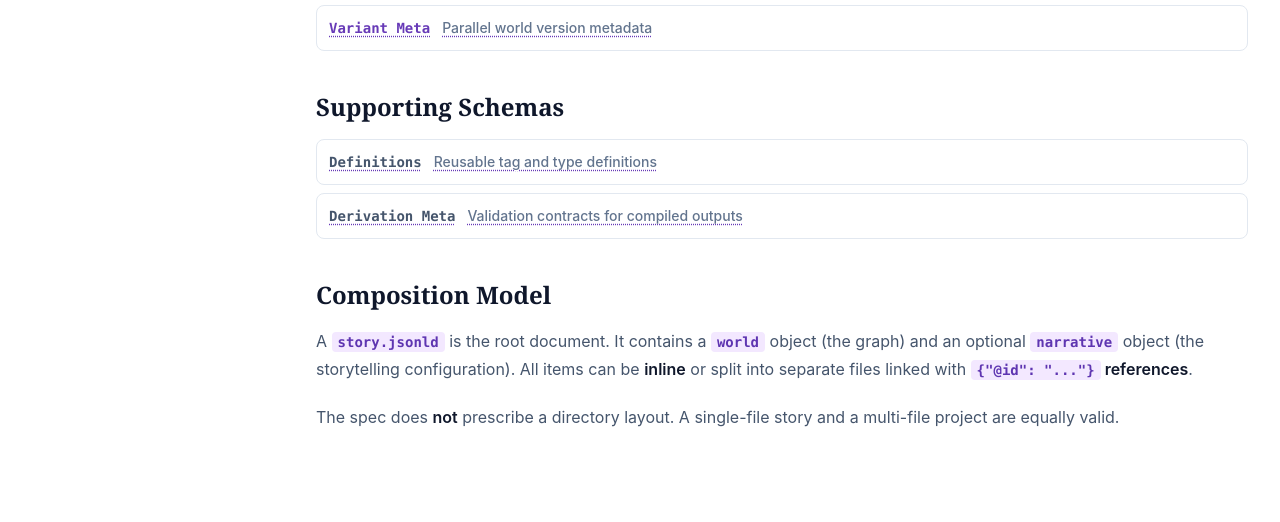
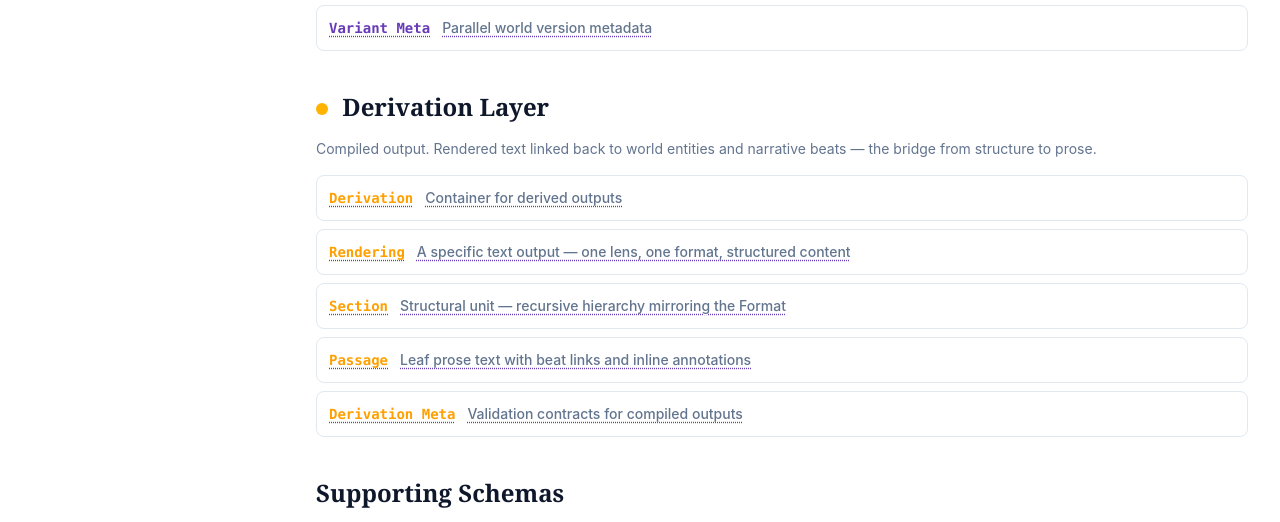
Before and after one commit to christopherscholz/story-as-code-website, an Astro site: page /schemas in a window 1280 px wide. Shown: the part 1191-1713 px from the top of the page. Built offline with nearby package versions, Linux system fonts and the light colour scheme; Astro itself is replaced by a stand-in of ours.

Commit message:
feat: add Derivation Layer schema documentation (#12)
Add complete schema docs for the Derivation Layer (DerivationLayer,
Rendering, Section, Passage, TextAnnotation) generated from SHACL
shapes, with sidebar navigation and index page section.

Co-authored-by: Claude Opus 4.6 (1M context) <noreply@anthropic.com>

```diff
--- a/scripts/prepare-content.mjs
+++ b/scripts/prepare-content.mjs
@@ -160,11 +160,39 @@ const SCHEMA_META = {
     category: 'definitions',
     order: 33,
   },
+  derivation: {
+    title: 'Derivation Schema',
+    description:
+      'The derivation layer — compiled output linked to world and narrative elements.',
+    category: 'derivation',
+    order: 40,
+  },
+  rendering: {
+    title: 'Rendering Schema',
+    description:
+      'A specific text output — one lens, one format, structured content.',
+    category: 'derivation',
+    order: 41,
+  },
+  section: {
+    title: 'Section Schema',
+    description:
+      'A structural unit of derived text — recursive hierarchy mirroring the Format structure.',
+    category: 'derivation',
+    order: 42,
+  },
+  passage: {
+    title: 'Passage Schema',
+    description:
+      'A unit of prose text within a section — the leaf content of a rendering.',
+    category: 'derivation',
+    order: 43,
+  },
   'derivation-meta': {
     title: 'Derivation Meta Schema',
     description: 'Validation contract for a compiled output.',
     category: 'derivation',
-    order: 40,
+    order: 44,
   },
 };
 
--- a/src/data/navigation.ts
+++ b/src/data/navigation.ts
@@ -35,7 +35,16 @@ export const schemaSidebar: SidebarItem[] = [
       { label: 'Value', href: '/schemas/value/' },
     ],
   },
-  { label: 'Derivation Meta', href: '/schemas/derivation-meta/' },
+  {
+    label: 'Derivation',
+    href: '/schemas/derivation/',
+    children: [
+      { label: 'Rendering', href: '/schemas/rendering/' },
+      { label: 'Section', href: '/schemas/section/' },
+      { label: 'Passage', href: '/schemas/passage/' },
+      { label: 'Derivation Meta', href: '/schemas/derivation-meta/' },
+    ],
+  },
 ];
 
 export const exampleSidebar: SidebarItem[] = [
--- a/src/pages/schemas/index.astro
+++ b/src/pages/schemas/index.astro
@@ -25,6 +25,29 @@ const worldSchemas = [
     name: 'Constraint',
     href: '/schemas/constraint/',
     desc: 'World rules and validation with scope filters',
+  },
+];
+
+const derivationSchemas = [
+  {
+    name: 'Rendering',
+    href: '/schemas/rendering/',
+    desc: 'A specific text output — one lens, one format, structured content',
+  },
+  {
+    name: 'Section',
+    href: '/schemas/section/',
+    desc: 'Structural unit — recursive hierarchy mirroring the Format',
+  },
+  {
+    name: 'Passage',
+    href: '/schemas/passage/',
+    desc: 'Leaf prose text with beat links and inline annotations',
+  },
+  {
+    name: 'Derivation Meta',
+    href: '/schemas/derivation-meta/',
+    desc: 'Validation contracts for compiled outputs',
   },
 ];
 
@@ -70,8 +93,9 @@ const narrativeSchemas = [
   </h1>
 
   <p class="text-slate-600 dark:text-slate-400 mb-8 text-lg leading-relaxed">
-    A story is structured into two layers: the <strong>World Layer</strong> (ground
-    truth) and the <strong>Narrative Layer</strong> (storytelling perspective).
+    A story is structured into three layers: the <strong>World Layer</strong> (ground
+    truth), the <strong>Narrative Layer</strong> (storytelling perspective), and the
+    <strong>Derivation Layer</strong> (compiled output).
   </p>
 
   <h2
@@ -89,9 +113,8 @@ const narrativeSchemas = [
         >Story</span
       >
       <span class="text-sm text-slate-500 dark:text-slate-400 ml-2"
-        >— Composable entry point with <code>world</code> and <code
-          >narrative</code
-        ></span
+        >— Composable entry point with <code>world</code>, <code>narrative</code
+        >, and <code>derivation</code></span
       >
     </a>
   </div>
@@ -159,6 +182,49 @@ const narrativeSchemas = [
   <h2
     class="font-display text-2xl font-semibold text-slate-900 dark:text-white mb-4 mt-10"
   >
+    <span
+      class="inline-block w-3 h-3 rounded-full bg-amber-500 mr-2 align-middle"
+    ></span>
+    Derivation Layer
+  </h2>
+  <p class="text-sm text-slate-500 dark:text-slate-400 mb-4">
+    Compiled output. Rendered text linked back to world entities and narrative
+    beats — the bridge from structure to prose.
+  </p>
+  <div class="grid gap-2 mb-8">
+    <a
+      href={url('/schemas/derivation/')}
+      class="group flex items-baseline gap-3 p-3 rounded-lg border border-slate-200 dark:border-slate-700 hover:border-amber-300 dark:hover:border-amber-700 transition-colors"
+    >
+      <span
+        class="font-mono text-sm font-semibold text-amber-600 dark:text-amber-400 group-hover:underline whitespace-nowrap"
+      >
+        Derivation
+      </span>
+      <span class="text-sm text-slate-500 dark:text-slate-400">
+        Container for derived outputs
+      </span>
+    </a>
+    {
+      derivationSchemas.map((s) => (
+        <a
+          href={url(s.href)}
+          class="group flex items-baseline gap-3 p-3 rounded-lg border border-slate-200 dark:border-slate-700 hover:border-amber-300 dark:hover:border-amber-700 transition-colors"
+        >
+          <span class="font-mono text-sm font-semibold text-amber-600 dark:text-amber-400 group-hover:underline whitespace-nowrap">
+            {s.name}
+          </span>
+          <span class="text-sm text-slate-500 dark:text-slate-400">
+            {s.desc}
+          </span>
+        </a>
+      ))
+    }
+  </div>
+
+  <h2
+    class="font-display text-2xl font-semibold text-slate-900 dark:text-white mb-4 mt-10"
+  >
     Supporting Schemas
   </h2>
   <div class="grid gap-2 mb-8">
@@ -174,18 +240,6 @@ const narrativeSchemas = [
         >Reusable tag and type definitions</span
       >
     </a>
-    <a
-      href={url('/schemas/derivation-meta/')}
-      class="group flex items-baseline gap-3 p-3 rounded-lg border border-slate-200 dark:border-slate-700 hover:border-slate-300 dark:hover:border-slate-600 transition-colors"
-    >
-      <span
-        class="font-mono text-sm font-semibold text-slate-600 dark:text-slate-400 group-hover:underline"
-        >Derivation Meta</span
-      >
-      <span class="text-sm text-slate-500 dark:text-slate-400"
-        >Validation contracts for compiled outputs</span
-      >
-    </a>
   </div>
 
   <h2
@@ -196,11 +250,10 @@ const narrativeSchemas = [
   <p class="text-slate-600 dark:text-slate-400 mb-4">
     A <code>story.jsonld</code> is the root document. It contains a <code
       >world</code
-    > object (the graph) and an optional <code>narrative</code> object (the storytelling
-    configuration). All items can be <strong>inline</strong> or split into separate
-    files linked with <strong
-      ><code>&#123;"@id": "..."&#125;</code> references</strong
-    >.
+    > object (the graph), an optional <code>narrative</code> object (the storytelling
+    configuration), and an optional <code>derivation</code> object (compiled output).
+    All items can be <strong>inline</strong> or split into separate files linked with
+    <strong><code>&#123;"@id": "..."&#125;</code> references</strong>.
   </p>
   <p class="text-slate-600 dark:text-slate-400">
     The spec does <strong>not</strong> prescribe a directory layout. A single-file
```
Also changed, not shown: 1 other file.
